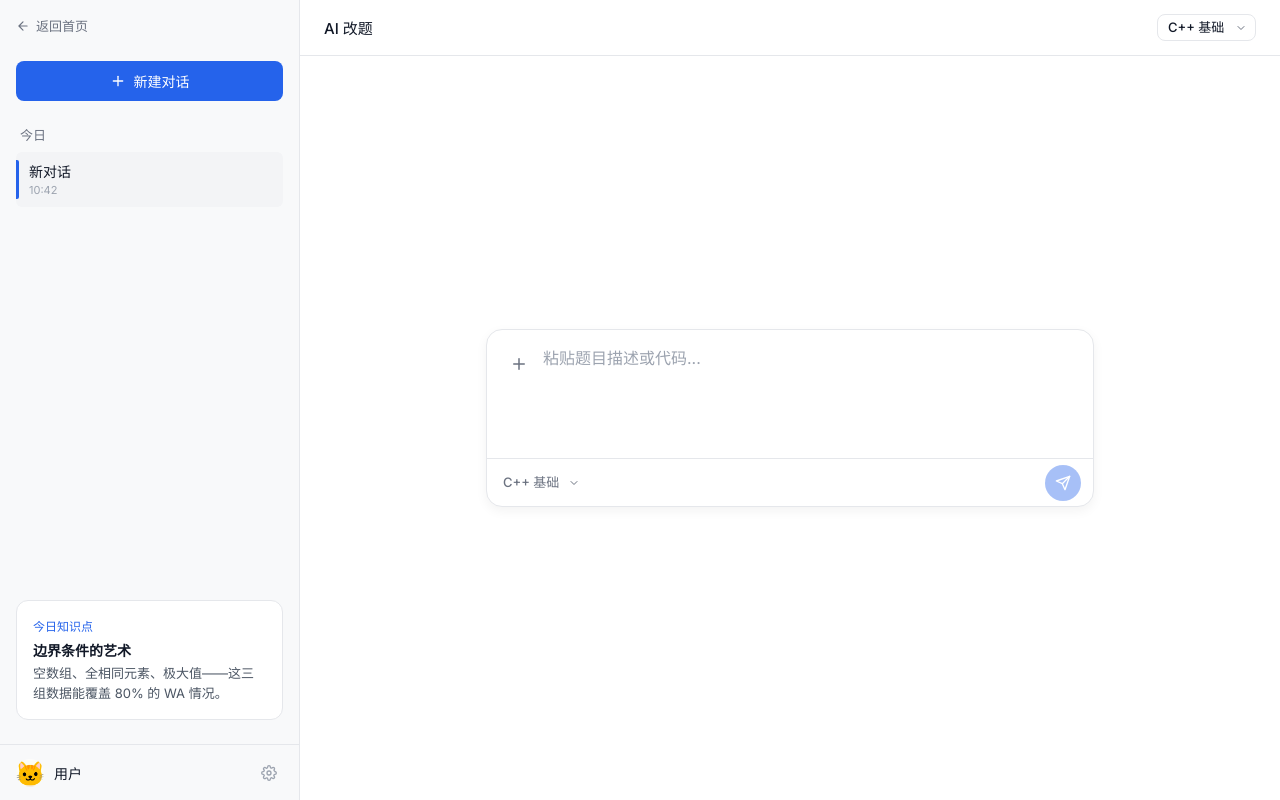
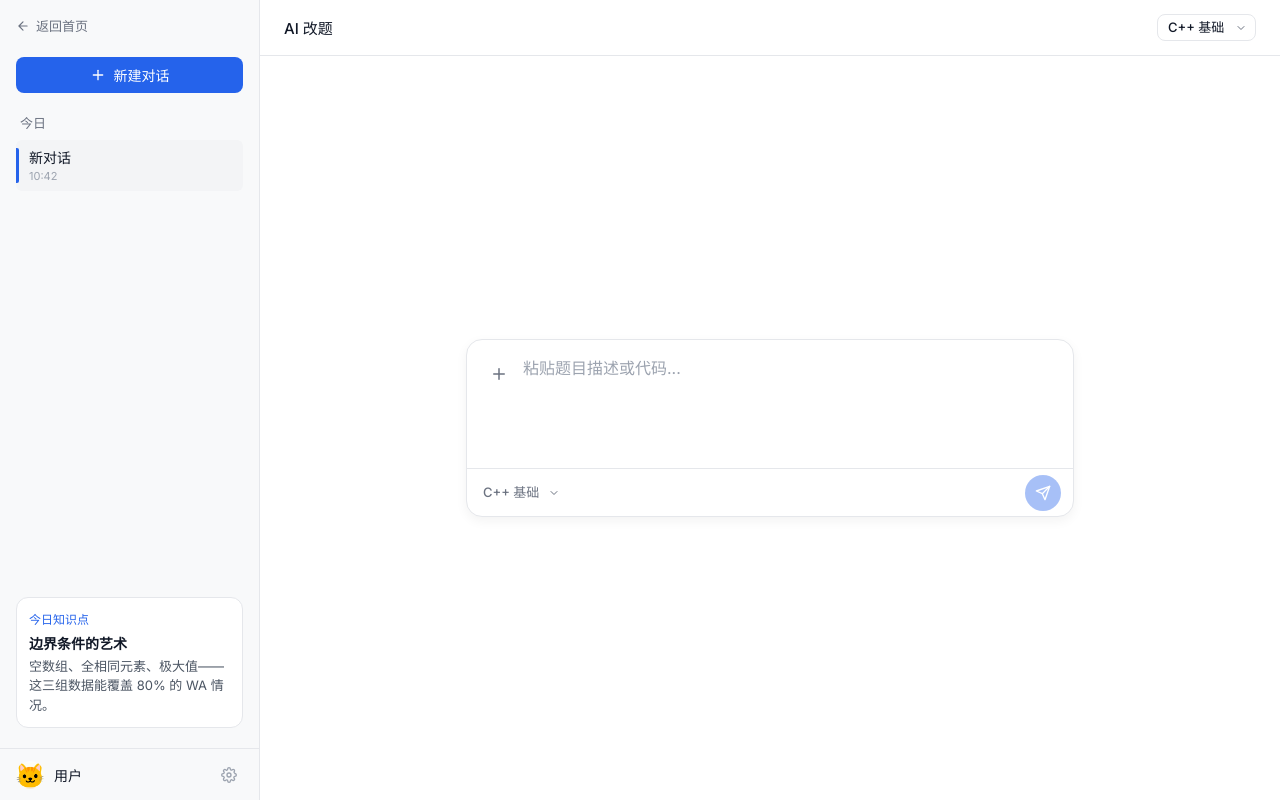
Before and after one commit to siyedioren/jimi-ai-study, a Next.js app: page /problems in a window 1280 px wide. Built offline with nearby package versions, Linux system fonts and the light colour scheme.

Commit message:
layout: tighten sidebar to 260px, 800px content safe zone, absolute empty card

```diff
--- a/components/Chat/ChatInterface.module.scss
+++ b/components/Chat/ChatInterface.module.scss
@@ -35,9 +35,9 @@ $radius-lg: 12px;
 .sidebar {
   display: flex;
   flex-direction: column;
-  width: 300px;
-  min-width: 280px;
-  max-width: 360px;
+  width: 260px;
+  min-width: 240px;
+  max-width: 280px;
   border-right: 1px solid $border;
   background: $bg-sidebar;
   flex-shrink: 0;
@@ -67,9 +67,9 @@ $radius-lg: 12px;
   align-items: center;
   justify-content: center;
   gap: 8px;
-  margin: 24px 16px 0;
+  margin: 20px 16px 0;
   padding: 0;
-  height: 40px;
+  height: 36px;
   border: none;
   border-radius: $radius-md;
   background: $primary;
@@ -89,11 +89,11 @@ $radius-lg: 12px;
 .historyScroll {
   flex: 1;
   overflow-y: auto;
-  padding: 24px 16px 0;
+  padding: 20px 16px 0;
 }
 
 .historyGroup {
-  margin-bottom: 24px;
+  margin-bottom: 20px;
 }
 
 .historyGroupTitle {
@@ -105,7 +105,7 @@ $radius-lg: 12px;
 
 .historyItem {
   position: relative;
-  padding: 10px 32px 10px 13px;
+  padding: 8px 32px 8px 13px;
   border-radius: $radius-sm;
   cursor: pointer;
   margin-bottom: 2px;
@@ -185,8 +185,8 @@ $radius-lg: 12px;
 // ---------- 今日知识点 ----------
 
 .knowledgeCard {
-  margin: 0 16px 24px;
-  padding: 16px;
+  margin: 0 16px 20px;
+  padding: 12px;
   background: #ffffff;
   border: 1px solid $border;
   border-radius: $radius-lg;
@@ -219,7 +219,7 @@ $radius-lg: 12px;
   display: flex;
   align-items: center;
   gap: 10px;
-  height: 56px;
+  height: 52px;
   padding: 0 16px;
   border-top: 1px solid $border;
   flex-shrink: 0;
@@ -316,9 +316,19 @@ $radius-lg: 12px;
 // ---------- 消息流 ----------
 
 .messages {
+  position: relative;
   flex: 1;
   overflow-y: auto;
-  padding: 24px;
+  min-width: 0;
+  display: flex;
+  flex-direction: column;
+}
+
+.messagesInner {
+  max-width: 800px;
+  width: 100%;
+  margin: 0 auto;
+  padding: 24px 16px;
   display: flex;
   flex-direction: column;
   gap: 20px;
@@ -332,10 +342,14 @@ $radius-lg: 12px;
 // ---------- 空状态：居中输入卡片 ----------
 
 .emptyCenter {
-  margin: auto;
+  position: absolute;
+  top: 50%;
+  left: 50%;
+  transform: translate(-50%, -50%);
   width: 100%;
   max-width: 640px;
   padding: 0 16px;
+  z-index: 2;
 }
 
 .emptyCard {
@@ -465,7 +479,6 @@ $radius-lg: 12px;
   display: flex;
   gap: 12px;
   align-items: flex-start;
-  max-width: 800px;
 }
 
 .messageRowUser {
@@ -539,12 +552,15 @@ $radius-lg: 12px;
   }
 }
 
+.inputInner {
+  max-width: 640px;
+  margin: 0 auto;
+}
+
 .inputBox {
   display: flex;
   gap: 12px;
   align-items: flex-end;
-  max-width: 800px;
-  margin: 0 auto;
 }
 
 .textarea {
--- a/components/Chat/ChatInterface.tsx
+++ b/components/Chat/ChatInterface.tsx
@@ -414,7 +414,7 @@ export default function ChatInterface() {
 
         {/* 消息流 */}
         <div className={styles.messages}>
-          {/* 空状态：居中输入卡片 */}
+          {/* 空状态：absolute 居中输入卡片 */}
           {(!currentSession || currentSession.messages.length === 0) && (
             <div className={styles.emptyCenter}>
               <div className={styles.emptyCard}>
@@ -486,7 +486,8 @@ export default function ChatInterface() {
             </div>
           )}
 
-          {/* 消息列表 */}
+          {/* 消息列表：800px 安全通廊 */}
+          <div className={styles.messagesInner}>
             {currentSession?.messages.map((msg) => (
               <div
                 key={msg.id}
@@ -535,10 +536,12 @@ export default function ChatInterface() {
             )}
             <div ref={messagesEndRef} />
           </div>
+        </div>
 
         {/* 有消息时：底部固定输入条带 */}
         {currentSession && currentSession.messages.length > 0 && (
           <div className={styles.inputArea}>
+            <div className={styles.inputInner}>
               <div className={styles.inputBox}>
                 <textarea
                   ref={textareaRef}
@@ -571,6 +574,7 @@ export default function ChatInterface() {
                 </button>
               </div>
             </div>
+          </div>
         )}
       </main>
     </div>
```
Lines whose indentation alone changed are shown as unchanged.
